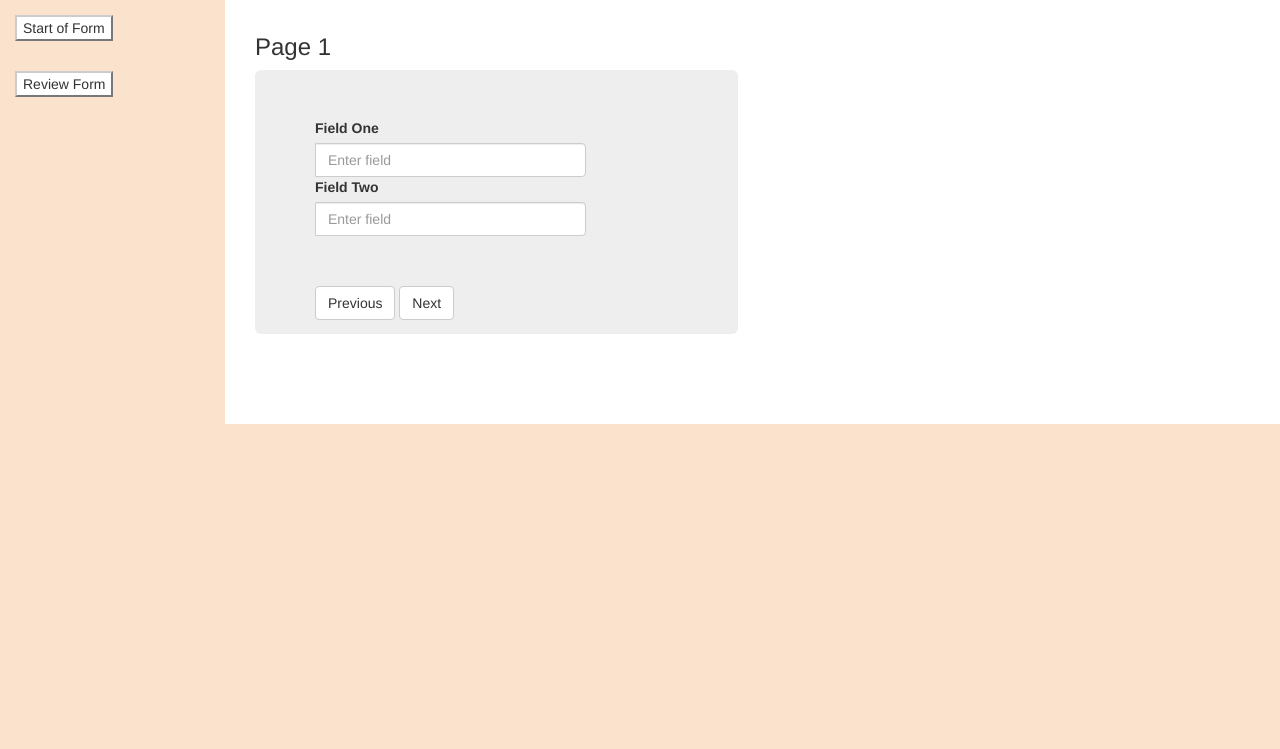
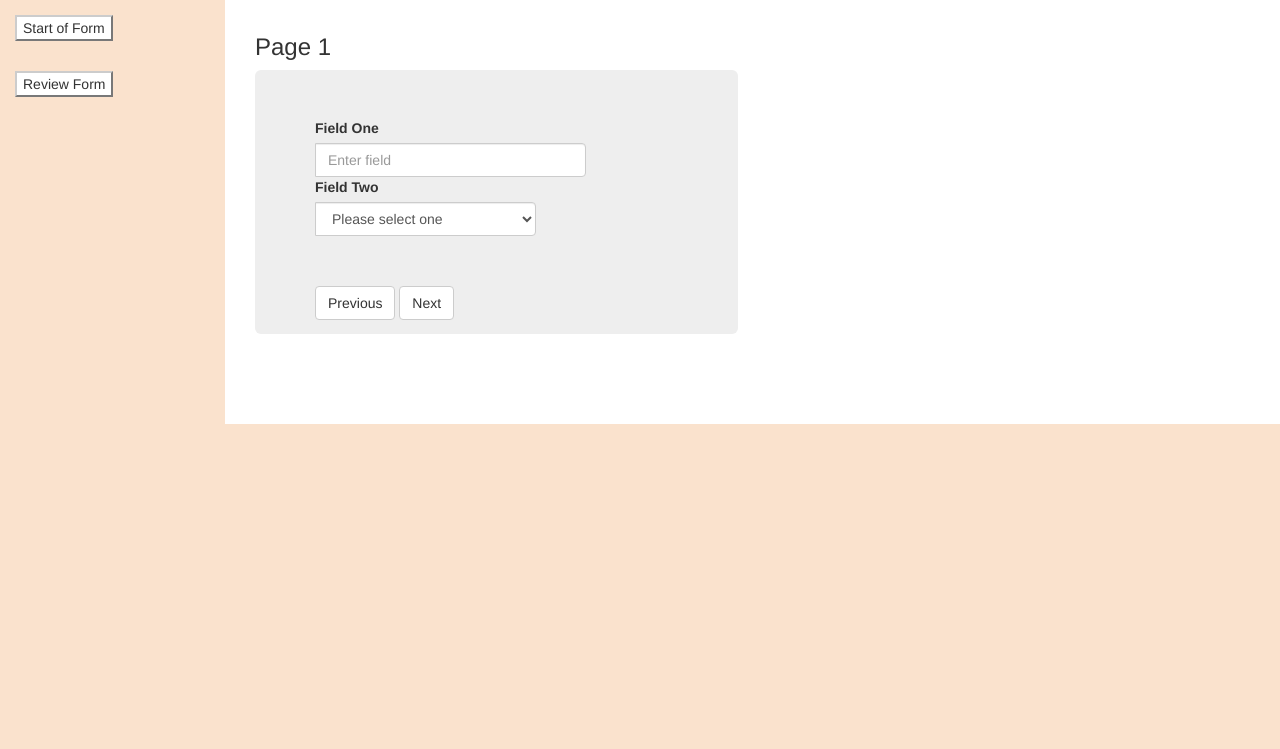
Before and after one commit to mnaircckel/calpalyn-web-gen, a Flask app: page / in a window 1280 px wide. Shown: the part 51-800 px from the top of the page. Run offline with Flask 2, Linux system fonts and the light colour scheme; some libraries are stand-ins or nearby versions.

Commit message:
Add dropdown, maxlength of field

```diff
--- a/templates/index.html
+++ b/templates/index.html
@@ -62,11 +62,16 @@
                                     <div v-if="page === 1 || page === maxPage">
                                         <div class="input-group">
                                             <label>Field One</label>
-                                            <input class="form-control" v-model="field1" name="field1" placeholder="Enter field">
+                                            <input class="form-control" v-model="field1" maxlength="1" name="field1" placeholder="Enter field">
                                         </div>
                                         <div class="input-group">
                                             <label>Field Two</label>
-                                            <input class="form-control" v-model="field2" name="field2" placeholder="Enter field">
+                                            <select class="form-control" v-model="field2" name="field2">
+                                              <option disabled value="">Please select one</option>
+                                              <option value="1">A</option>
+                                              <option value="2">B</option>
+                                              <option value="3">C</option>
+                                            </select>
                                         </div>
                                     </div>
 
```
